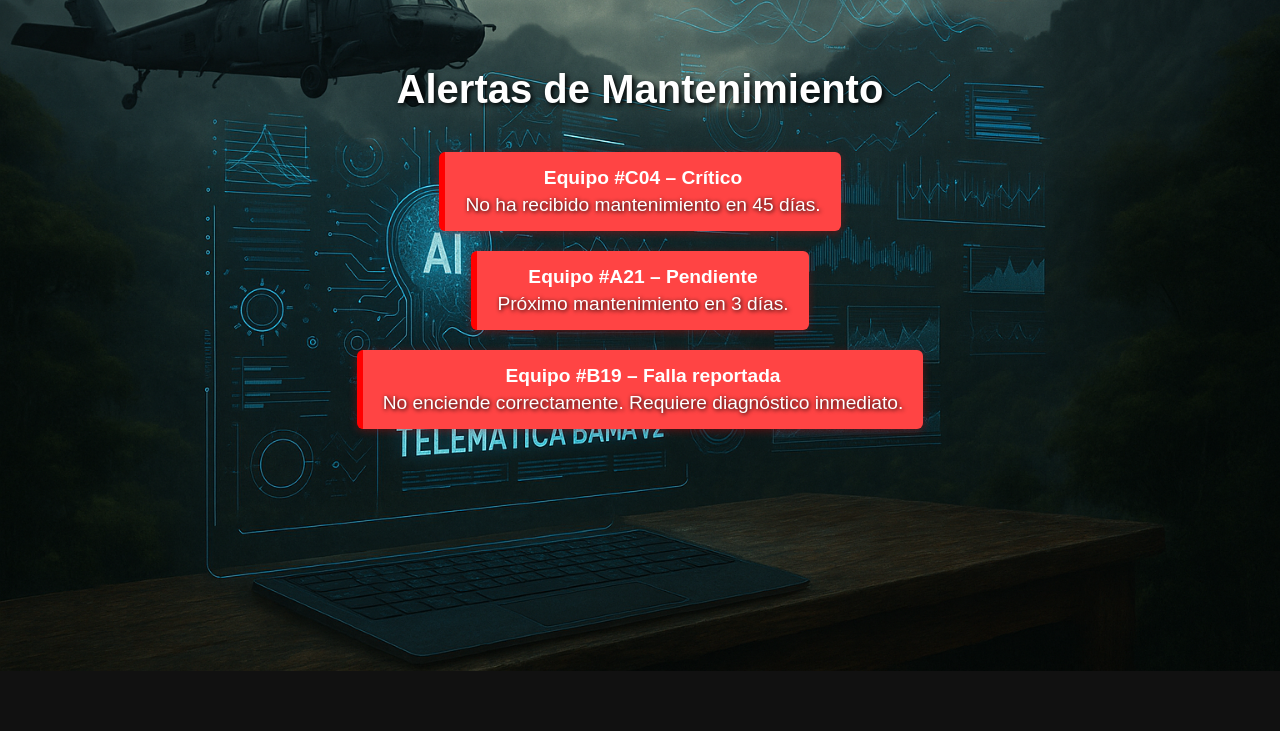
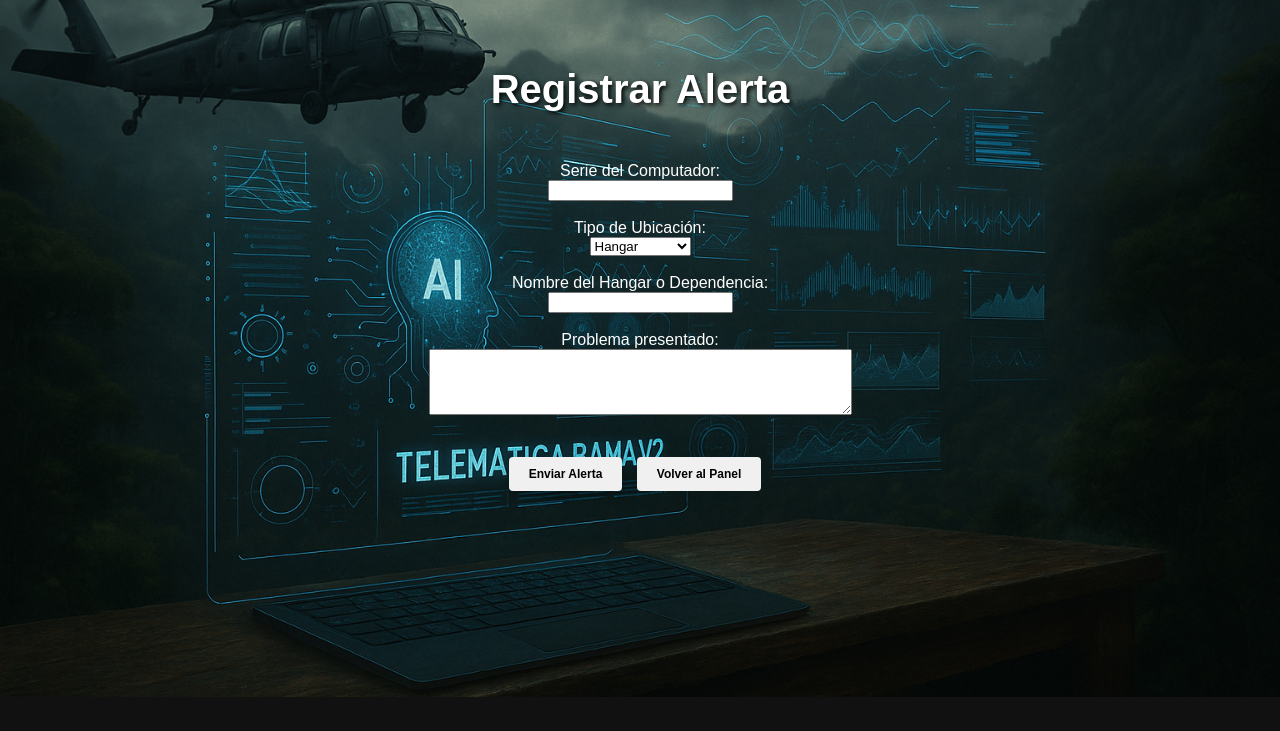
Before and after one commit to INGMIGUELR/pagina-telematic, a Flask app: page /alertas in a window 1280 px wide. Shown: the top 731 px of the page. Run offline with Flask 3, Linux system fonts and the light colour scheme.

Commit message:
✅ Módulo de alertas funcionando: registro, estilo y mensaje de confirmación

```diff
--- a/app/routes.py
+++ b/app/routes.py
@@ -18,6 +18,8 @@
 db = client['mantenimientos']
 coleccion_registros = db['registros']  # Para módulo de mantenimiento
 coleccion_usuarios = db['usuarios']    # Para autenticación y roles
+coleccion_alertas = db['alertas']  # ✅ Para registrar alertas de fallos
+
 
 
 # Almacena los archivos de hojas de vida que han sido actualizados
@@ -89,9 +91,24 @@
 
     return render_template('dashboard.html', usuario=session['usuario'])
 
-@main.route('/alertas')
+@main.route('/alertas', methods=['GET', 'POST'])
 def alertas():
+    if request.method == 'POST':
+        alerta = {
+            "usuario": session.get('usuario'),
+            "fecha": datetime.now().strftime('%Y-%m-%d %H:%M:%S'),
+            "serie_computador": request.form['serie'],
+            "tipo_ubicacion": request.form['tipo_ubicacion'],
+            "ubicacion": request.form['ubicacion'],
+            "problema": request.form['problema']
+        }
+
+        coleccion_alertas.insert_one(alerta)
+        mensaje = "✅ Alerta registrada con éxito."
+        return render_template('alertas.html', mensaje=mensaje)
+
     return render_template('alertas.html')
+
 
 @main.route('/hojas-de-vida')
 def hojas_de_vida():
--- a/templates/alertas.html
+++ b/templates/alertas.html
@@ -18,41 +18,68 @@
             margin-bottom: 40px;
         }
 
-        .alerta {
-            background-color: #ff4444;
-            border-left: 6px solid #ff0000;
-            margin-bottom: 20px;
-            padding: 15px 20px;
-            border-radius: 6px;
-            box-shadow: 0 2px 8px rgba(255,0,0,0.3);
+        .botones {
+            margin-top: 20px;
         }
 
-        .alerta h3 {
-            margin: 0;
-            font-size: 1.2em;
+        .boton-accion {
+            display: inline-block;
+            padding: 10px 20px;
+            margin-right: 10px;
+            background-color: #f0f0f0;
+            color: black;
+            border: none;
+            border-radius: 4px;
+            font-weight: bold;
+            text-decoration: none;
+            font-size: 12px;
+            cursor: pointer;
+            transition: background-color 0.3s;
+            text-align: center;
         }
 
-        .alerta p {
-            margin: 5px 0 0 0;
+        .boton-accion:hover {
+            background-color: #ccc;
         }
     </style>
 </head>
 <body>
-    <h1>Alertas de Mantenimiento</h1>
+    <h1>Registrar Alerta</h1>
 
-    <div class="alerta">
-        <h3>Equipo #C04 – Crítico</h3>
-        <p>No ha recibido mantenimiento en 45 días.</p>
-    </div>
+    <form action="/alertas" method="POST">
+        <label for="serie">Serie del Computador:</label><br>
+        <input type="text" name="serie" required><br><br>
 
-    <div class="alerta">
-        <h3>Equipo #A21 – Pendiente</h3>
-        <p>Próximo mantenimiento en 3 días.</p>
-    </div>
+        <label for="tipo_ubicacion">Tipo de Ubicación:</label><br>
+        <select name="tipo_ubicacion" required>
+            <option value="Hangar">Hangar</option>
+            <option value="Dependencia">Dependencia</option>
+        </select><br><br>
 
-    <div class="alerta">
-        <h3>Equipo #B19 – Falla reportada</h3>
-        <p>No enciende correctamente. Requiere diagnóstico inmediato.</p>
-    </div>
+        <label for="ubicacion">Nombre del Hangar o Dependencia:</label><br>
+        <input type="text" name="ubicacion" required><br><br>
+
+        <label for="problema">Problema presentado:</label><br>
+        <textarea name="problema" rows="4" cols="50" required></textarea><br><br>
+
+        <div class="botones">
+            <button type="submit" class="boton-accion">Enviar Alerta</button>
+            <a href="{{ url_for('main.dashboard') }}" class="boton-accion">Volver al Panel</a>
+        </div>
+    </form>
+
+    {% if mensaje %}
+      <p id="mensaje-exito" style="color: green; font-weight: bold;">{{ mensaje }}</p>
+    {% endif %}
+
+    <script>
+      // Espera 3 segundos y luego oculta el mensaje
+      setTimeout(function () {
+        const mensaje = document.getElementById('mensaje-exito');
+        if (mensaje) {
+          mensaje.style.display = 'none';
+        }
+      }, 3000);
+    </script>
 </body>
 </html>
```
Also changed, not shown: static/style.css (line endings or trailing spaces).
